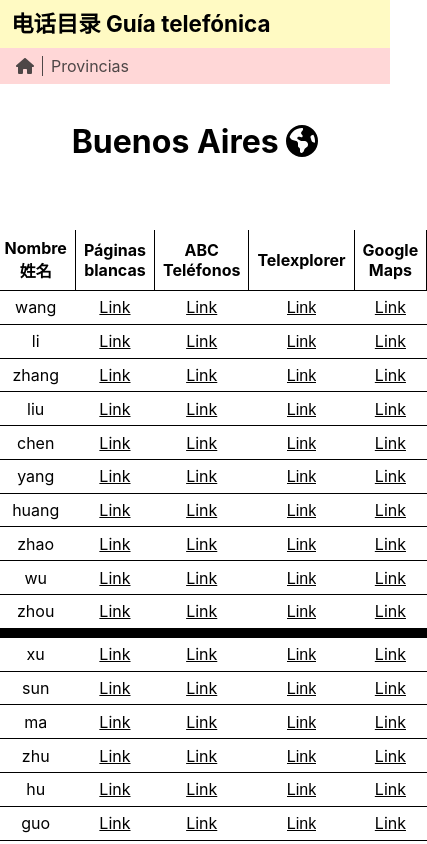
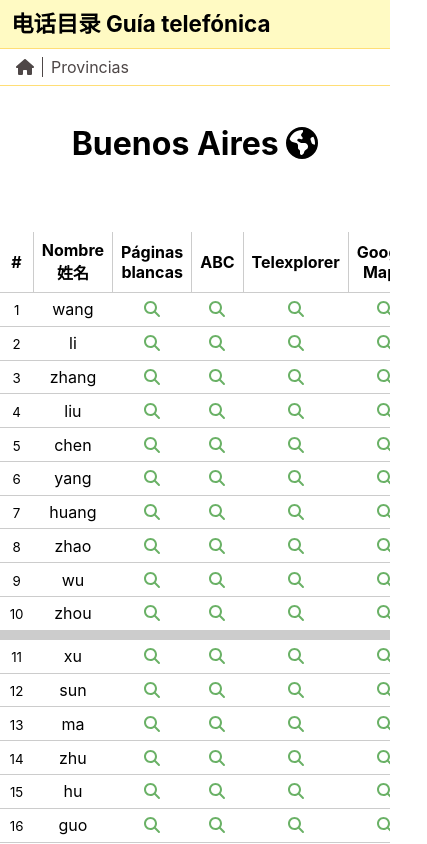
Before and after one commit to ajest/guia-telefonica, a Next.js app: page /provincias/buenos-aires in a window 390 px wide. Shown: the top 844 px of the page, 427 px wide, since content can reach past the window. Built offline with nearby package versions, Linux system fonts and the light colour scheme.

Commit message:
Fix responsive errors

```diff
--- a/components/breadcrumb/Breadcrumb.module.css
+++ b/components/breadcrumb/Breadcrumb.module.css
@@ -1,6 +1,7 @@
 .nav {
     margin: 0;
-    background: #ffd7d7;
+    border-top: 1px solid #ffde76;
+    border-bottom: 1px solid #ffde76;
 }
 
 .nav .ul {
--- a/components/tables/SurnamesTr.js
+++ b/components/tables/SurnamesTr.js
@@ -1,3 +1,6 @@
+import { faEye } from '@fortawesome/free-regular-svg-icons'
+import { faSearch } from '@fortawesome/free-solid-svg-icons'
+import { FontAwesomeIcon } from '@fortawesome/react-fontawesome'
 import neighborhoods from '../../database/neighborhoods'
 import provinces from '../../database/provinces'
 import surnames from '../../database/surnames'
@@ -26,10 +29,10 @@ export default function SurnamesTr ({ neighborhood, province }) {
       <td><small>{key + 1}</small></td>
       <td>{surname}</td>
       <td>
-        <a href={`http://www.paginasblancas.com.ar/persona/s/${surname}/${paginasBlancasZone}`} target="_blank" rel="noreferrer">Link</a>
+        <a href={`http://www.paginasblancas.com.ar/persona/s/${surname}/${paginasBlancasZone}`} target="_blank" rel="noreferrer"><FontAwesomeIcon icon={faSearch} /></a>
       </td>
       {type === 'province' && <td>
-        <a href={`https://www.abctelefonos.com/search?q=${surname}&l=${abcTelefonosZone}%2C+Argentina&t=persona&country=argentina`} target="_blank" rel="noreferrer">Link</a>
+        <a href={`https://www.abctelefonos.com/search?q=${surname}&l=${abcTelefonosZone}%2C+Argentina&t=persona&country=argentina`} target="_blank" rel="noreferrer"><FontAwesomeIcon icon={faSearch} /></a>
       </td>}
       <td>
         <form action="https://www.telexplorer.com.ar/abogados" method="post" target='_blank'>
@@ -45,11 +48,13 @@ export default function SurnamesTr ({ neighborhood, province }) {
           </select>
           <input type="hidden" name="zone" value="namwp" />
           <input type="hidden" name="res" value="0" />
-          <input className='as-a-link' type="submit" value="Link" />
+          <button className='as-a-link' type="submit" value="点击">
+            <FontAwesomeIcon icon={faSearch} />
+          </button>
         </form>
       </td>
       {type === 'province' && <td>
-        <a href={`https://www.google.com.ar/maps/search/${surname},+${province.url}`} target="_blank" rel="noreferrer">Link</a>
+        <a href={`https://www.google.com.ar/maps/search/${surname},+${province.url}`} target="_blank" rel="noreferrer"><FontAwesomeIcon icon={faSearch} /></a>
       </td>}
     </tr>
   )
--- a/pages/_app.js
+++ b/pages/_app.js
@@ -1,7 +1,7 @@
 import '../styles/globals.css'
 
 function MyApp ({ Component, pageProps }) {
-  return (<div>
+  return (<div className='main-container'>
       <header>
         <h1 className={'title'}>
           电话目录 Guía telefónica
--- a/pages/index.js
+++ b/pages/index.js
@@ -16,9 +16,6 @@ export default function Home () {
         <link rel="icon" href="/favicon.ico" />
       </Head>
       <main className={styles.main}>
-        <h1 className={styles.title}>
-          选择 Seleccione opción
-        </h1>
         <nav>
           <ul>
             <li>
--- a/pages/provincias/[province].js
+++ b/pages/provincias/[province].js
@@ -41,7 +41,7 @@ export default function Provinces () {
                   <th>#</th>
                   <th>Nombre 姓名</th>
                   <th>Páginas blancas</th>
-                  <th>ABC Teléfonos</th>
+                  <th>ABC</th>
                   <th>Telexplorer</th>
                   <th>Google Maps</th>
                 </tr>
--- a/styles/Home.module.css
+++ b/styles/Home.module.css
@@ -26,25 +26,6 @@
   max-width: 800px;
 }
 
-.card {
-  margin: 1rem;
-  padding: 1.5rem;
-  text-align: left;
-  color: inherit;
-  text-decoration: none;
-  border: 1px solid #eaeaea;
-  border-radius: 10px;
-  transition: color 0.15s ease, border-color 0.15s ease;
-  max-width: 300px;
-}
-
-.card:hover,
-.card:focus,
-.card:active {
-  color: #0070f3;
-  border-color: #0070f3;
-}
-
 .card h2 {
   margin: 0 0 1rem 0;
   font-size: 1.5rem;
@@ -64,8 +45,8 @@
 .table { margin-top: 3rem; border-collapse: collapse; }
 
 .table thead tr th {
-  border-bottom: 1px solid #000;
-  border-right: 1px solid #000;
+  border-bottom: 1px solid #ccc;
+  border-right: 1px solid #ccc;
   padding: 0.5rem;
 }
 
@@ -75,11 +56,11 @@
 }
 
 .table tbody tr td {
-  border-bottom: 1px solid #000;
+  border-bottom: 1px solid #ccc;
 }
 
 .table tbody tr:nth-child(10n) {
-  border-bottom: 10px solid #000 !important;
+  border-bottom: 10px solid #ccc !important;
 }
 
 @media (max-width: 600px) {
--- a/styles/globals.css
+++ b/styles/globals.css
@@ -27,7 +27,7 @@ ul {
 
 ul li {
   display: inline-block;
-  font-size: 1.5rem;
+  font-size: 1.2rem;
 }
 
 ul li + li {
@@ -51,6 +51,20 @@ ol li {
   font-size: 1.25em;
   padding: .25em;
 }
+section {
+  display: flex;
+  width: 100%;
+  justify-content: center;
+}
+table {
+  overflow-x: scroll;
+  display: block;
+}
+
+table td svg {
+  width: 1.2em;
+  color: #6ab166;
+}
 
 header {
   background-color: #fffac3;
@@ -59,6 +73,10 @@ header h1 {
   padding: 0.5em;
   display: flex;
   text-align: left;
+}
+svg {
+  width: 1em;
+  display: inline-block;
 }
 
 .title {
@@ -82,11 +100,6 @@ header h1 {
   font-size: 1em;
 }
 
-svg {
-  width: 1em;
-  display: inline-block;
-}
-
 @media (min-width: 80em) {
   header h1 {
     padding: 0.5em 1.5em;
```
